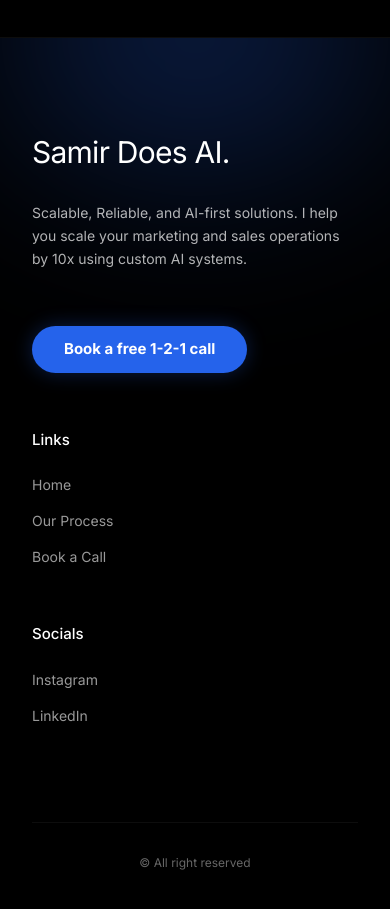
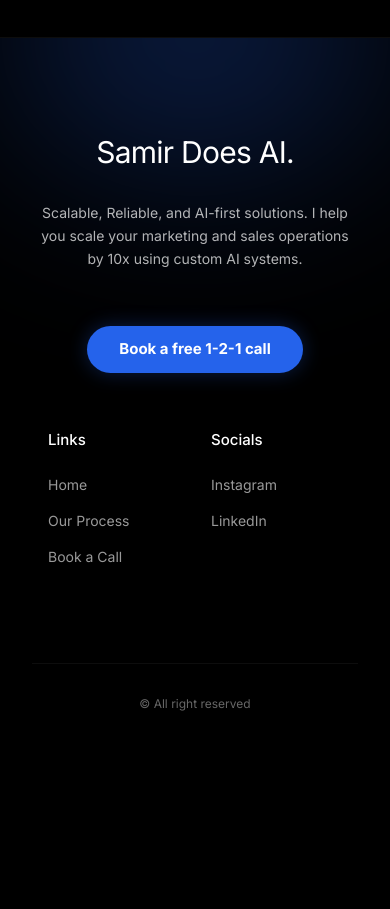
Before and after one commit to urusamir/samirs-personal-website, a React (Vite) app: page / in a window 390 px wide. Shown: the part 4420-5329 px from the top of the page. After the commit the page ends 5180 px from the top, so only its background shows below. Built offline with nearby package versions, Linux system fonts and the light colour scheme; a web font is replaced by a local one.

Commit message:
Center footer texts on mobile and restructure links into side-by-side columns

```diff
--- a/src/components/Footer.jsx
+++ b/src/components/Footer.jsx
@@ -7,30 +7,32 @@ export default function Footer() {
             <div className="absolute top-0 left-1/2 -translate-x-1/2 w-full max-w-4xl h-64 bg-[#2563EB]/30 blur-[100px] rounded-[100%] pointer-events-none -translate-y-1/2"></div>
 
             <div className="max-w-7xl mx-auto w-full grid grid-cols-1 md:grid-cols-12 gap-12 lg:gap-24 relative z-10">
-                <div className="md:col-span-5 flex flex-col gap-6">
+                <div className="md:col-span-5 flex flex-col gap-6 items-center md:items-start text-center md:text-left">
                     <div className="font-heading font-normal tracking-tight text-3xl">Samir Does AI.</div>
                     <p className="font-heading text-white/70 text-sm max-w-sm leading-relaxed mt-2">
                         Scalable, Reliable, and AI-first solutions. I help you scale your marketing and sales operations by 10x using custom AI systems.
                     </p>
 
-                    <div className="mt-8 flex flex-col gap-3">
+                    <div className="mt-8 flex flex-col gap-3 items-center md:items-start w-full">
                         <a href="https://tidycal.com/msamir5230/30-minute-meeting" target="_blank" rel="noreferrer" className="bg-accent hover:bg-accent/90 transition-colors text-white font-heading font-bold text-[15px] px-8 py-3 rounded-full w-fit max-w-xs shadow-[0_0_20px_rgba(37,99,235,0.3)]">
                             Book a free 1-2-1 call
                         </a>
                     </div>
                 </div>
 
-                <div className="md:col-span-3 flex flex-col gap-4 mt-2">
+                <div className="md:col-span-7 grid grid-cols-2 gap-8 md:gap-24 w-full px-4 md:px-0">
+                    <div className="flex flex-col gap-4 mt-2">
                         <h4 className="font-heading text-[15px] font-medium text-white mb-2 shadow-sm">Links</h4>
                         <a href="#top" className="font-heading text-sm text-white/60 hover:text-white transition-colors">Home</a>
                         <a href="#protocol" className="font-heading text-sm text-white/60 hover:text-white transition-colors">Our Process</a>
                         <a href="https://tidycal.com/msamir5230/30-minute-meeting" target="_blank" rel="noreferrer" className="font-heading text-sm text-white/60 hover:text-white transition-colors">Book a Call</a>
                     </div>
 
-                <div className="md:col-span-4 flex flex-col gap-4 mt-2">
+                    <div className="flex flex-col gap-4 mt-2">
                         <h4 className="font-heading text-[15px] font-medium text-white mb-2 shadow-sm">Socials</h4>
                         <a href="https://www.instagram.com/samirdoes.ai/" target="_blank" rel="noreferrer" className="font-heading text-sm text-white/60 hover:text-white transition-colors">Instagram</a>
                         <a href="https://www.linkedin.com/in/mohammed-samir-iba/" target="_blank" rel="noreferrer" className="font-heading text-sm text-white/60 hover:text-white transition-colors">LinkedIn</a>
+                    </div>
                 </div>
             </div>
 
```
Lines whose indentation alone changed are shown as unchanged.
